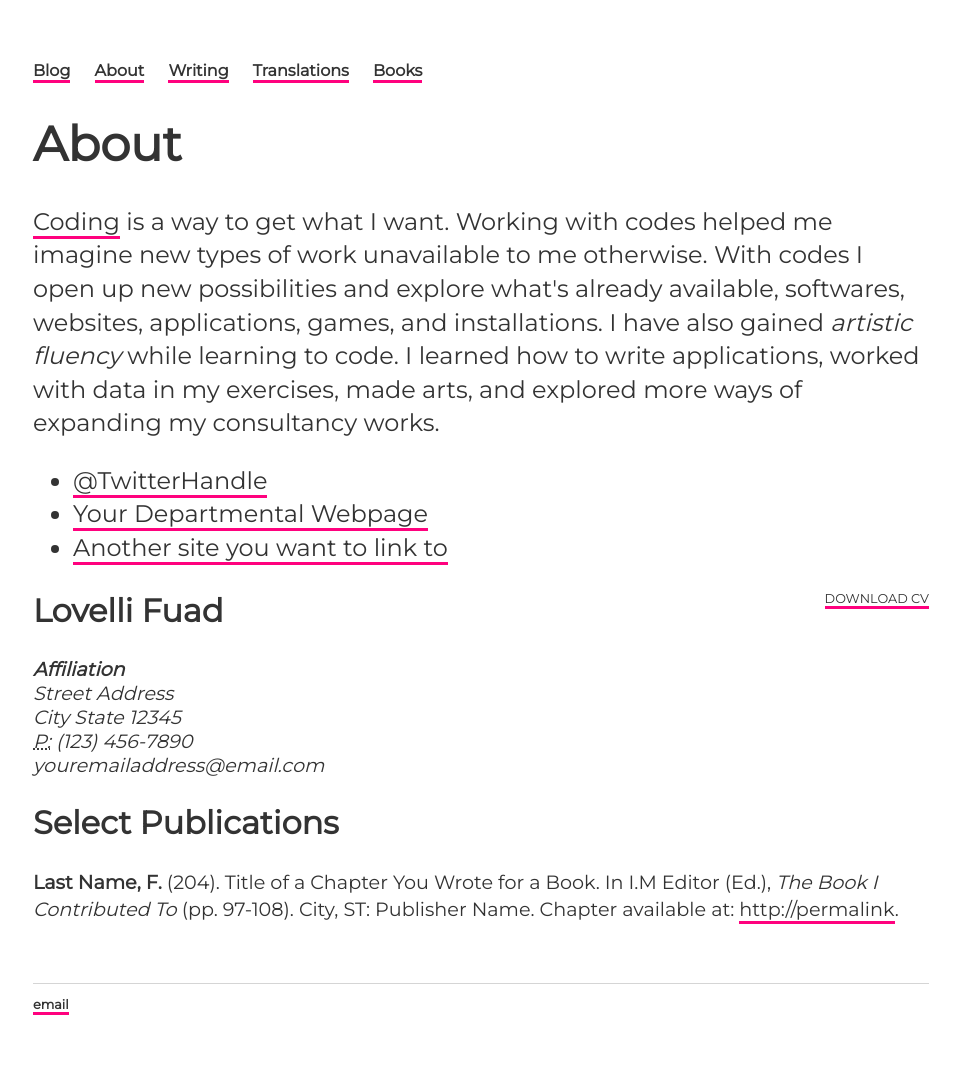
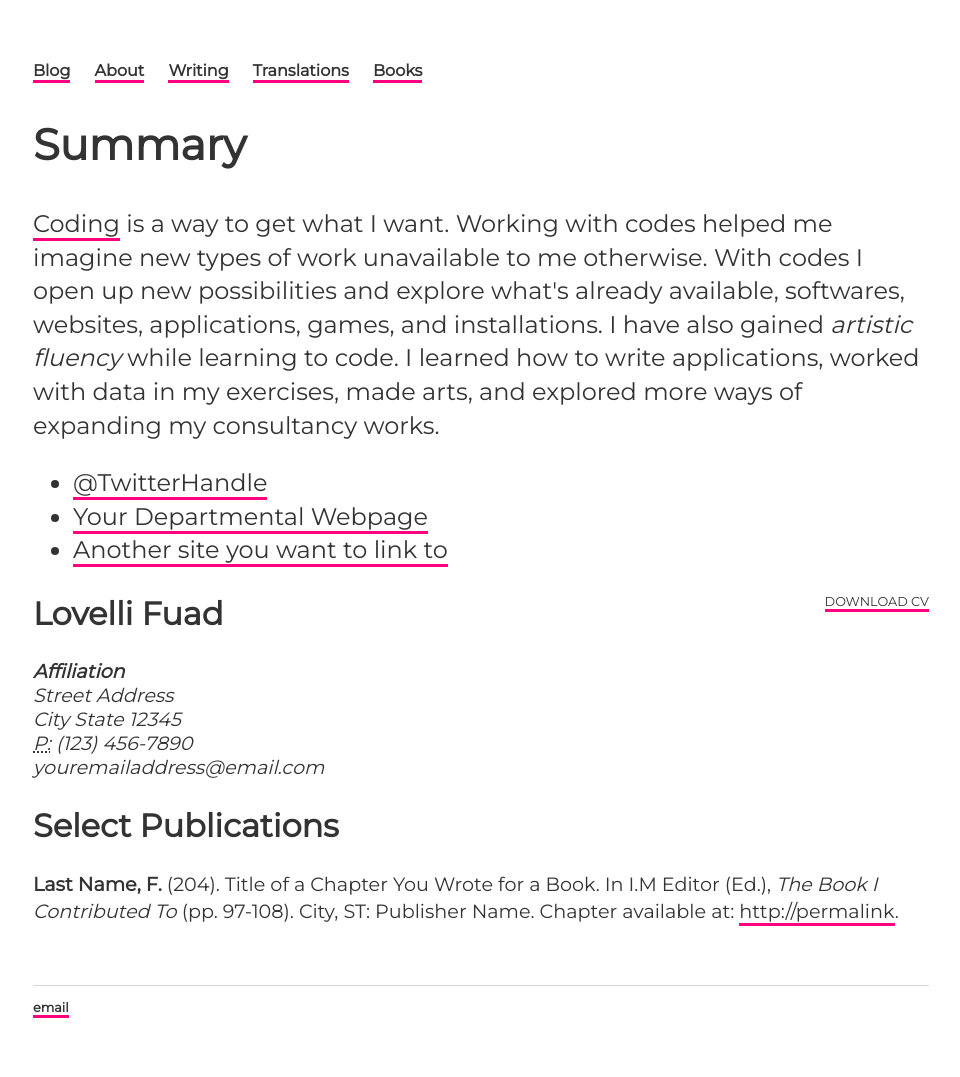
Before and after one commit to ariesti/ariesti.github.io, a Jekyll site: the page built from cv/index.html, in a window 1280 px wide. Shown: the whole page, without its empty margins (159-1119 px from the left). Built offline with Jekyll 4.4.1, drawn with Linux system fonts in a browser that asks for light colours.

Commit message:
Update index.html

```diff
--- a/cv/index.html
+++ b/cv/index.html
@@ -3,7 +3,7 @@ layout: default
 title: CV of Lovelli Fuad
 ---
 		<div class="about">
-			<h1>About</h1>
+			<h2>Summary</h2>
 			<p><a href="https://github.com/ariesti">Coding</a> is a way to get what I want. Working with codes helped me imagine new types of work unavailable to me otherwise. With codes I open up new possibilities and explore what's already available, softwares, websites, applications, games, and installations. I have also gained <i>artistic fluency</i> while learning to code. I learned how to write applications, worked with data in my exercises, made arts, and explored more ways of expanding my consultancy works.</p>
 			<ul class="contacts">
 				<li><a href="#">@TwitterHandle</a></li>
```
